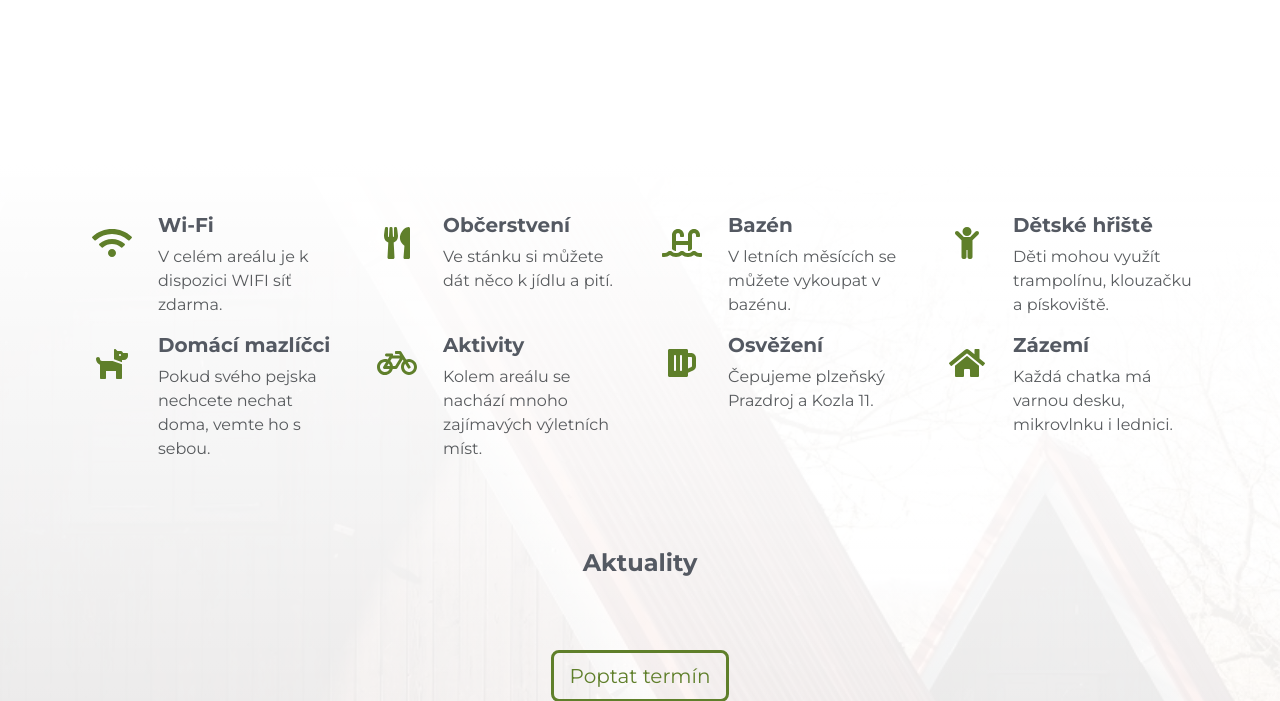
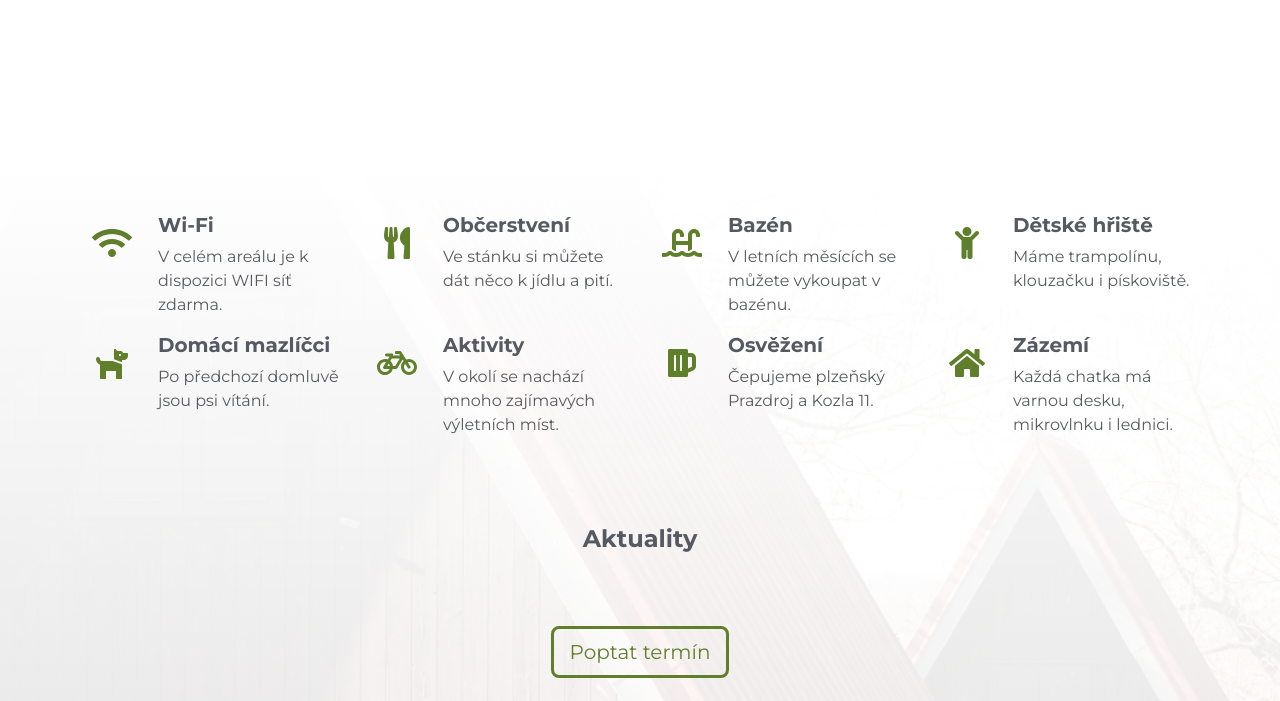
Before and after one commit to syny-o/prachovec, a Django app: page / in a window 1280 px wide. Shown: the part 475-1176 px from the top of the page. Run offline with Django 5.2, Linux system fonts and the light colour scheme; data that the repository does not hold is empty; parts of the project's set-up code (start-up, migrations or seed data) failed here and were passed over; some libraries are stand-ins or nearby versions.

Commit message:
texts update

```diff
--- a/prachovec/templates/mysite/home/icons.html
+++ b/prachovec/templates/mysite/home/icons.html
@@ -39,7 +39,7 @@
         </div>
         <div class="ms-3">
           <h5 class="fw-bold">Dětské hřiště</h5>
-          <p class="text-muted">Děti mohou využít trampolínu, klouzačku a pískoviště.</p>
+          <p class="text-muted">Máme trampolínu, klouzačku i pískoviště.</p>
         </div>
       </div>
     </div>
@@ -53,7 +53,7 @@
         </div>
         <div class="ms-3">
           <h5 class="fw-bold">Domácí mazlíčci</h5>
-          <p class="text-muted">Pokud svého pejska nechcete nechat doma, vemte ho s sebou.</p>
+          <p class="text-muted">Po předchozí domluvě jsou psi vítání.</p>
         </div>
       </div>
       <!-- Icon 6 -->
@@ -63,7 +63,7 @@
         </div>
         <div class="ms-3">
           <h5 class="fw-bold">Aktivity</h5>
-          <p class="text-muted">Kolem areálu se nachází mnoho zajímavých výletních míst.</p>
+          <p class="text-muted">V okolí se nachází mnoho zajímavých výletních míst.</p>
         </div>
       </div>
       <!-- Icon 7 -->
```
